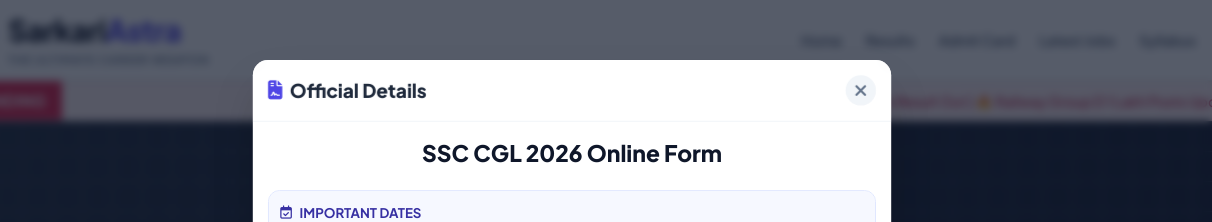
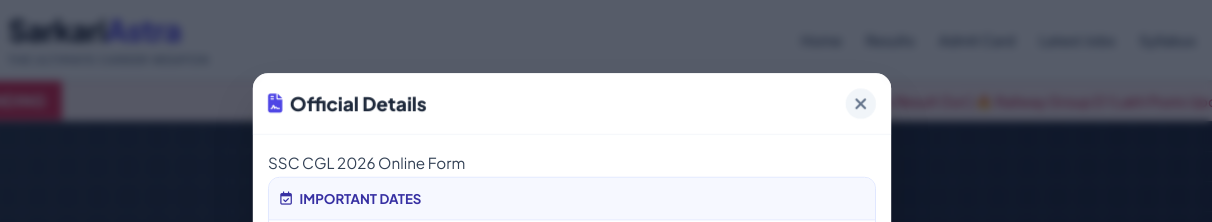
Before and after one commit to sarkariastra/sarkariastra, a plain HTML site: page index.html in a window 1280 px wide. Both pictures are taken after a click on the element "SSC CGL 2026 Apply". Shown: the top 222 px of the page, 68-1280 px from the left. Drawn offline with nearby package versions, Linux system fonts and the light colour scheme.

Commit message:
Update index.html

```diff
--- a/index.html
+++ b/index.html
@@ -411,7 +411,8 @@
 
             // Fake brief network delay for realism
             setTimeout(() => {
-                let html = `<h2 class="text-lg md:text-2xl font-black text-slate-900 text-center mb-6 leading-tight">${title}</h2>`;
+                let html = '<div class="prose prose-slate prose-table:border-collapse prose-th:bg-slate-100 prose-th:p-3 prose-td:p-3 prose-td:border-b prose-td:border-slate-200 max-w-none text-left overflow-x-auto">' + marked.parse(title) + '</div>';
+
 
                 html += `
                     <div class="border border-indigo-100 rounded-xl overflow-hidden mb-4">
```
